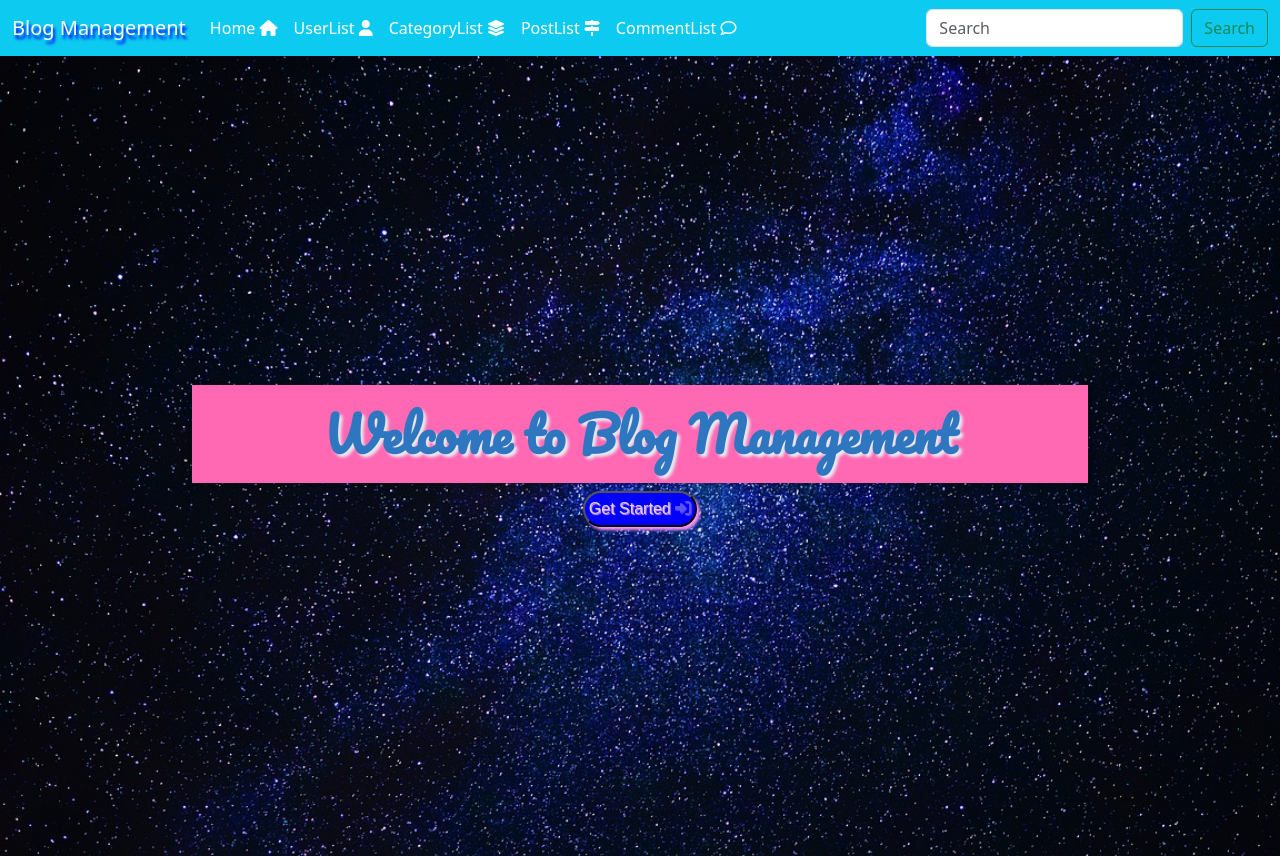
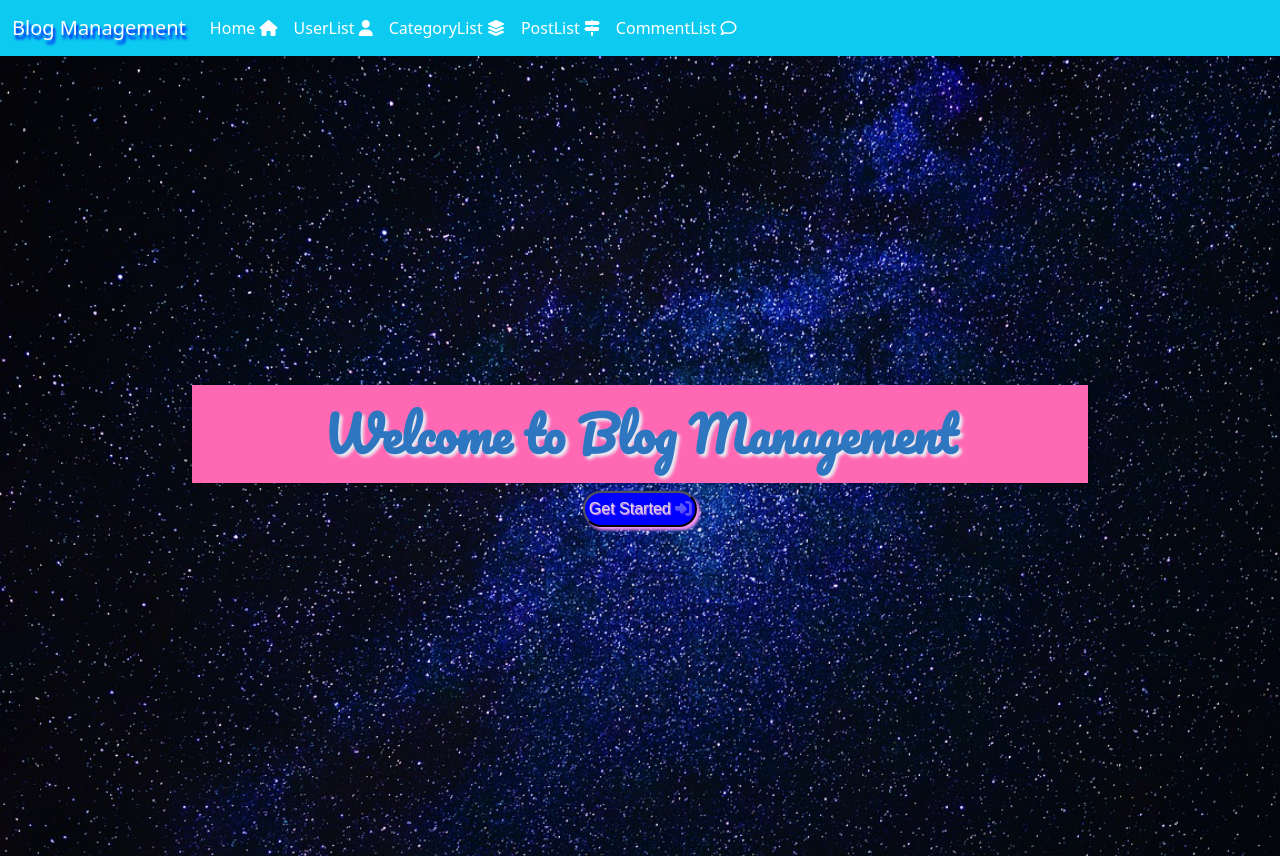
Before and after one commit to ecem-software/Angular-Final-Project, an Angular app: page / in a window 1280 px wide. Built offline with nearby package versions, Linux system fonts and the light colour scheme.

Commit message:
css and comments line are added.

```diff
--- a/src/app/comments/comment-detail/comment-detail.component.css
+++ b/src/app/comments/comment-detail/comment-detail.component.css
@@ -51,7 +51,7 @@
 
   .comment-card .content p {
     font-size: 14px;
-    color: #fff;
+    color: #333;
     font-weight: bold;
   }
 
@@ -66,6 +66,7 @@
   }
 
   .comment-card .footer p {
+    color: #333;
     font-size: 14px;
     background-color: #90caf9;
     padding: 5px;
--- a/src/app/home/home.component.html
+++ b/src/app/home/home.component.html
@@ -39,6 +39,7 @@
         }
     </style>
 </head>
+<!-- Home animation is done -->
 <body>
     <div class="welcome-container">
     <h1 class="welcome-text" (click)="redirectToUserList()">Welcome to Blog Management</h1>
--- a/src/app/home/home.component.ts
+++ b/src/app/home/home.component.ts
@@ -14,7 +14,7 @@ export class HomeComponent implements OnInit {
 
   ngOnInit(): void {
   }
-
+// Redirects to the userlist page
   redirectToUserList() {
     this.router.navigate(['/userlist']);
   }
--- a/src/app/navbar/navbar.component.html
+++ b/src/app/navbar/navbar.component.html
@@ -25,10 +25,7 @@
             <a class="nav-link text-white user" routerLink="commentlist">CommentList <i class="fa-sharp fa-regular fa-comment"></i></a>
           </li>
         </ul>
-        <form class="d-flex" role="search" >
-          <input class="form-control me-2" type="search" placeholder="Search" aria-label="Search">
-          <button class="btn btn-outline-success" type="submit">Search</button>
-        </form>
+
       </div>
     </div>
   </nav>
--- a/src/app/posts/post-add/post-add.component.html
+++ b/src/app/posts/post-add/post-add.component.html
@@ -1,4 +1,5 @@
 <form class="form-post">
+       <!-- Input field for the post title -->
     <label for="title">Title</label>
     <input type="text" [(ngModel)]="post.title" name= "title" >
     <label for="content">Content</label>
--- a/src/app/posts/post-list/post-list.component.html
+++ b/src/app/posts/post-list/post-list.component.html
@@ -40,6 +40,7 @@
     </tbody>
 </table>
 
+<!-- Pagination -->
 <div class="pagination" *ngIf="totalPages > 0">
     <button [disabled]="currentPage === 1" (click)="previousPage()">Previous</button>
     <span>{{ currentPage }}</span>
```
Also changed, not shown: src/app/posts/post-list/post-list.component.ts (+7 -4 lines).
